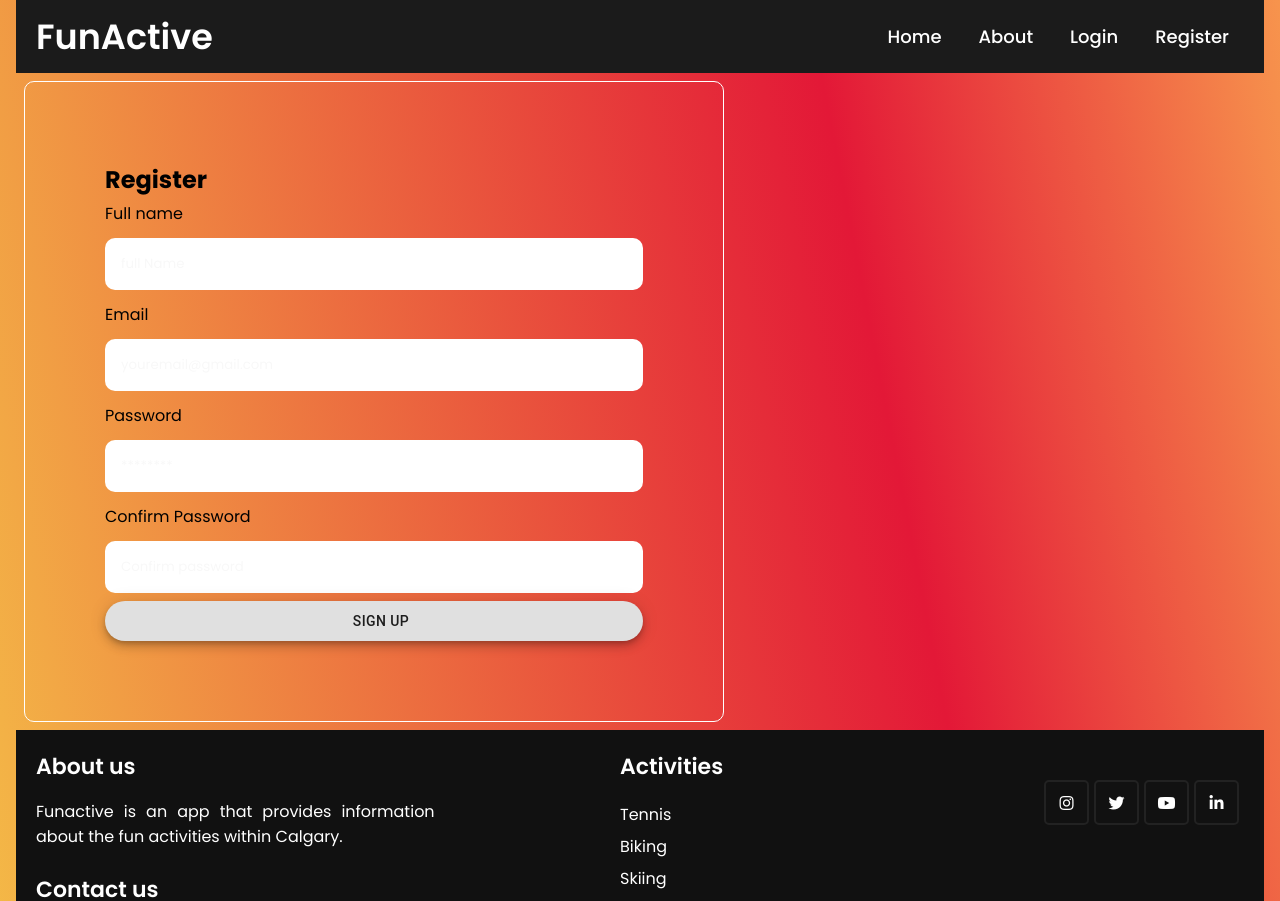
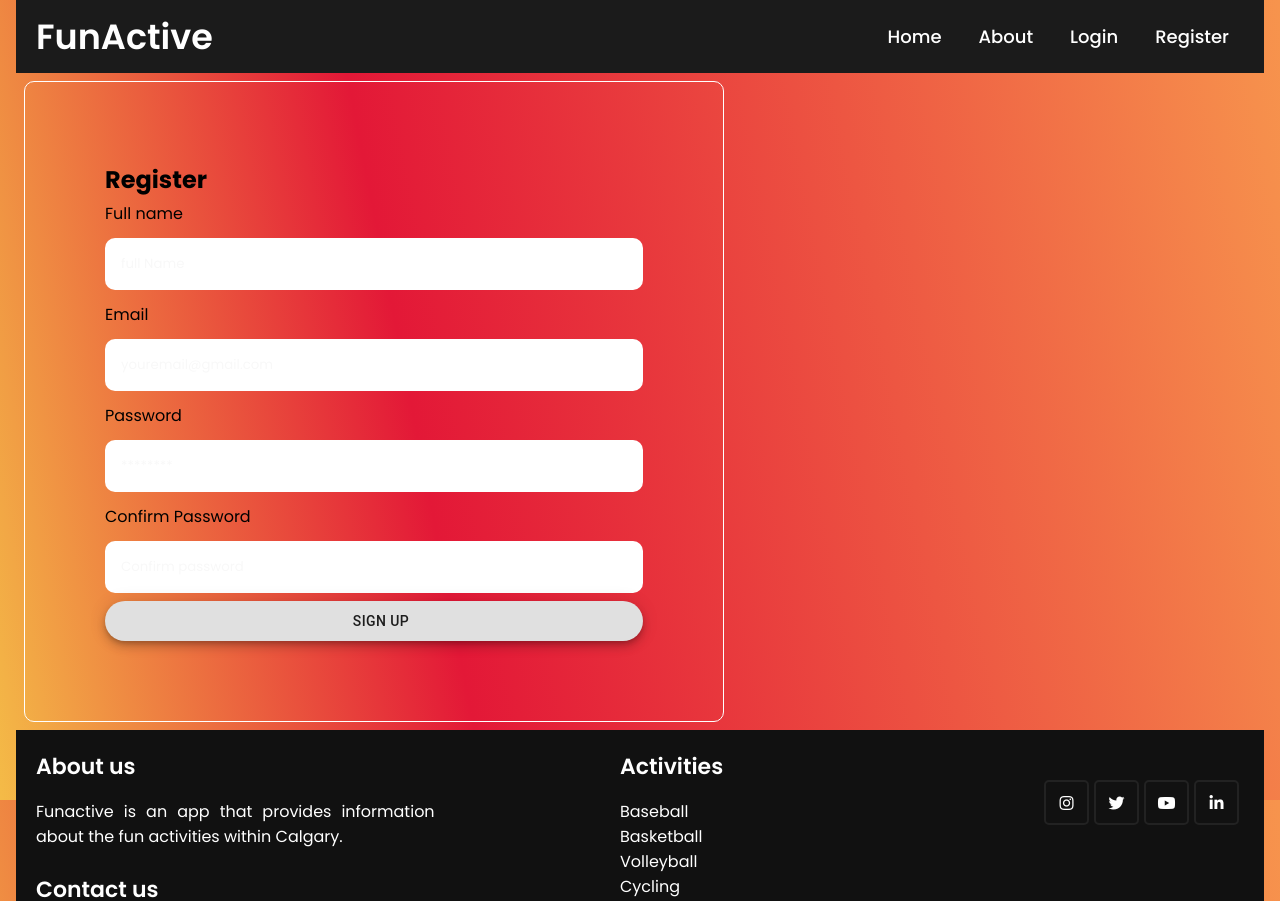
Before and after one commit to Gabriel-Dalmoro/project-2, a React (Create React App) app in the folder project-2-frontend/: page /register in a window 1280 px wide. Shown: the top 901 px of the page. Built offline with nearby package versions, Linux system fonts and the light colour scheme; some icons are missing.

Commit message:
fix: remove repeating background gradient; add all activities with proper links to footer

```diff
--- a/project-2-frontend/src/App.css
+++ b/project-2-frontend/src/App.css
@@ -3,12 +3,20 @@
   margin: 0;
   box-sizing: border-box;
 }
-
+html, body{
+  height: 100vh;
+}
+body {
+  display: flex;
+  flex-direction: column;
+}
 body {
   -webkit-font-smoothing: antialiased;
   -moz-osx-font-smoothing: grayscale;
   color: black;
-  background-image: linear-gradient(79deg, #f4bb47, #e31837 68%, #f7944d);
+  background-image: linear-gradient(79deg, #f4bb47, #e31837, 68%, #f7944d);
+  background-repeat: no-repeat;
+  background-attachment: fixed;
   padding: 0 16px;
 }
 
@@ -225,12 +233,19 @@ nav .menu {
   font-family: 'Poppins', sans-serif;
   text-decoration: none;
 }
+
+.mainAppBody {
+  display: flex;
+  flex-direction: column;
+  flex: auto;
+}
+
 footer {
   width: 100%;
-  bottom: 0;
-  left: 0;
+  /* bottom: 0;
+  left: 0; */
   background: #111;
-  /* position: fixed; */
+  flex-shrink: 0;
 }
 footer .content p {
   font-size: 16px;
@@ -270,7 +285,7 @@ footer .content .middle {
   padding-left: 80px;
 }
 footer .content .middle a {
-  line-height: 32px;
+  line-height: 25px;
 }
 
 footer .content .media-icons a {
@@ -330,13 +345,14 @@ footer a:hover {
 }
 
 .MUIcards {
-  /*margin: 15px;*/
+  /* margin: 15px; */
   width:250px;
-  height: 250px;margin: 5px;
+  height: 250px;
+  margin: 5px;
   justify-content: center;
   text-align: center;
   display: flex;
-  gap: 8px;
+  gap: 15px;
   flex-wrap: wrap;
  /* min-width: 250;*/
   /*max-width: 350;*/
@@ -393,21 +409,15 @@ input {
   border-radius: 10px;
 }
 
-/* button {
-  border: none;
-  background-color: white;
-  padding: 20px;
-  border-radius: 10px;
-  cursor: pointer;
-  color: #7439db;
-} */
-
 .link-btn {
   background: none;
   color: white;
   text-decoration: underline;
 }
 
+.filteredCards {
+  margin: 15px;
+}
 
 .dropbtn {
   background-color: black;
--- a/project-2-frontend/src/App.js
+++ b/project-2-frontend/src/App.js
@@ -9,11 +9,13 @@ import NavBar from './components/NavBar.jsx';
 import Footer from './components/Footer.jsx';
 import Login from './pages/LoginA.jsx';
 import Register from './pages/RegisterA.jsx';
+import activities from './activities.js';
 
 function App() {
   return (
     <div className="App">
       <Router>
+        <div className="mainAppBody">
           <NavBar />
           <Routes>
             <Route path="/" element={<Home />} />
@@ -21,7 +23,8 @@ function App() {
             <Route path="/login" element={<Login />} />
             <Route path="/register" element={<Register />} />
           </Routes>
-        <Footer />
+        </div>
+        <Footer name={activities.name} />
       </Router>
       <ToastContainer />
     </div>
--- a/project-2-frontend/src/components/Body.jsx
+++ b/project-2-frontend/src/components/Body.jsx
@@ -3,7 +3,7 @@ import activities from '../activities.js';
 import MUIcards from './MUIcards.jsx';
 
 function Body({ weatherData }) {
-  const filteredActivities = activities.filter(el => el.minTemp <= 20);
+  const filteredActivities = activities.filter(el => el.minTemp <= 13);
 
   return (
     <div className="mainBody">
--- a/project-2-frontend/src/components/Footer.jsx
+++ b/project-2-frontend/src/components/Footer.jsx
@@ -1,5 +1,6 @@
 import React from 'react';
 import { Link } from 'react-router-dom';
+import activities from '../activities.js';
 
 function Footer() {
   return (
@@ -32,21 +33,10 @@ function Footer() {
           </div>
           <div className="middle box">
             <div className="topic">Activities</div>
+            {activities.map(props => (
             <div>
-              <a href="#">Tennis</a>
-            </div>
-            <div>
-              <a href="#">Biking</a>
-            </div>
-            <div>
-              <a href="#">Skiing</a>
-            </div>
-            <div>
-              <a href="#">Ice Skating</a>
-            </div>
-            <div>
-              <a href="#">Soccer</a>
-            </div>
+              <a href={props.url} target="_blank" rel="noopener noreferrer">{props.name}</a>
+            </div>))}
           </div>
           <div className="media-icons">
             <a
@@ -56,13 +46,25 @@ function Footer() {
             >
               <i className="fab fa-instagram" />
             </a>
-            <a href="https://twitter.com/_inceptionu">
+            <a
+              href="https://twitter.com/_inceptionu"
+              target="_blank"
+              rel="noopener noreferrer"
+            >
               <i className="fab fa-twitter" />
             </a>
-            <a href="https://www.youtube.com/@inceptionultd6615">
+            <a
+              href="https://www.youtube.com/@inceptionultd6615"
+              target="_blank"
+              rel="noopener noreferrer"
+            >
               <i className="fab fa-youtube" />
             </a>
-            <a href="https://www.linkedin.com/company/inceptionultd/">
+            <a
+              href="https://www.linkedin.com/company/inceptionultd/"
+              target="_blank"
+              rel="noopener noreferrer"
+            >
               <i className="fab fa-linkedin-in" />
             </a>
           </div>
```
Lines whose indentation alone changed are shown as unchanged.
